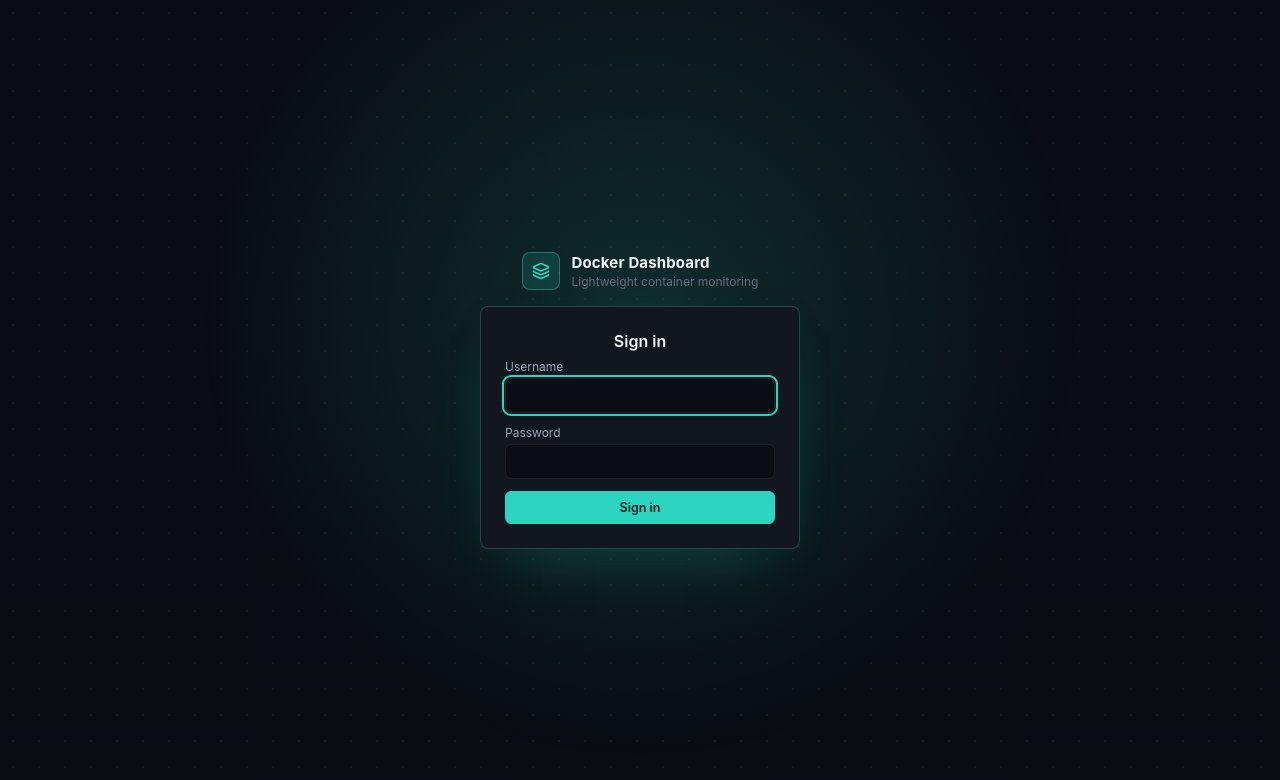
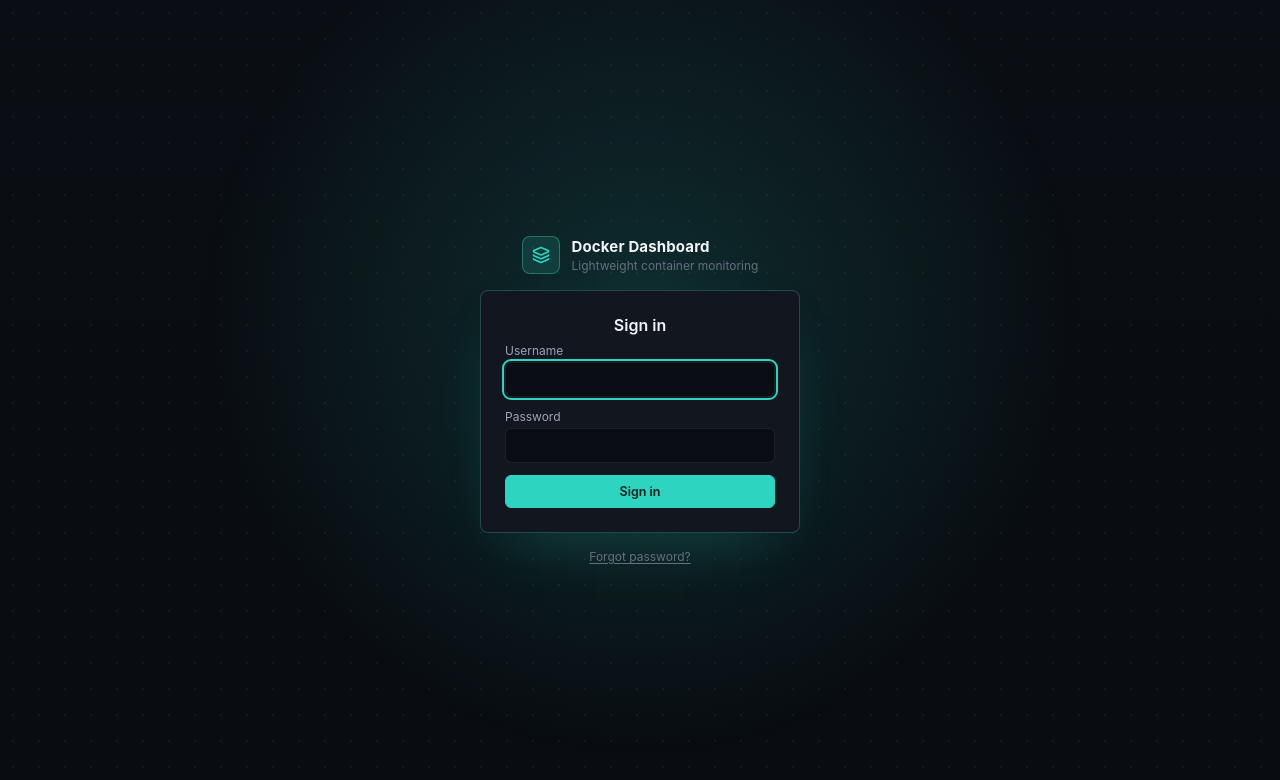
Before and after one commit to RajatGourIndia/docker-health-system, a React (Vite) app in the folder web/: page /login in a window 1280 px wide. Shown: the top 780 px of the page. Built offline with nearby package versions, Linux system fonts and the light colour scheme; no server answers.

Commit message:
forgot password

```diff
--- a/web/src/pages/LoginPage.tsx
+++ b/web/src/pages/LoginPage.tsx
@@ -13,6 +13,7 @@ export function LoginPage() {
   const [password, setPassword] = useState('');
   const [error, setError] = useState<string | null>(null);
   const [submitting, setSubmitting] = useState(false);
+  const [showRecovery, setShowRecovery] = useState(false);
 
   if (status === 'authenticated') {
     const redirectTo = (location.state as { from?: string } | null)?.from ?? '/';
@@ -77,6 +78,26 @@ export function LoginPage() {
             {submitting ? 'Signing in…' : 'Sign in'}
           </button>
         </form>
+
+        <button
+          type="button"
+          className="login-recovery-toggle"
+          onClick={() => setShowRecovery((v) => !v)}
+        >
+          Forgot password?
+        </button>
+
+        {showRecovery && (
+          <div className="login-recovery-panel">
+            <p>
+              There's no email-based reset for this self-hosted tool — recovery requires shell
+              access to the container it's running in, since that already implies full control
+              over this Docker host:
+            </p>
+            <code>docker exec &lt;container-name&gt; npm run reset-admin-password</code>
+            <p className="cell-sub">Prompts for a new password directly in the terminal.</p>
+          </div>
+        )}
       </div>
     </div>
   );
--- a/web/src/styles/global.css
+++ b/web/src/styles/global.css
@@ -419,6 +419,50 @@ input {
   color: var(--text-muted);
   text-align: center;
   margin: 0 0 var(--space-4);
+}
+
+.login-recovery-toggle {
+  appearance: none;
+  background: none;
+  border: none;
+  padding: 0;
+  font-size: 12px;
+  color: var(--text-muted);
+  cursor: pointer;
+  text-decoration: underline;
+  text-underline-offset: 2px;
+}
+
+.login-recovery-toggle:hover {
+  color: var(--accent);
+}
+
+.login-recovery-panel {
+  width: 320px;
+  background: var(--surface-1);
+  border: 1px solid var(--border);
+  border-radius: var(--radius-md);
+  padding: var(--space-4);
+  font-size: 12.5px;
+  line-height: 1.5;
+  color: var(--text-secondary);
+}
+
+.login-recovery-panel p {
+  margin: 0 0 var(--space-2);
+}
+
+.login-recovery-panel code {
+  display: block;
+  margin: var(--space-2) 0;
+  padding: var(--space-2) var(--space-3);
+  background: var(--surface-page);
+  border: 1px solid var(--border);
+  border-radius: var(--radius-sm);
+  font-family: var(--font-mono);
+  font-size: 11.5px;
+  color: var(--accent);
+  word-break: break-all;
 }
 
 .field {
```
